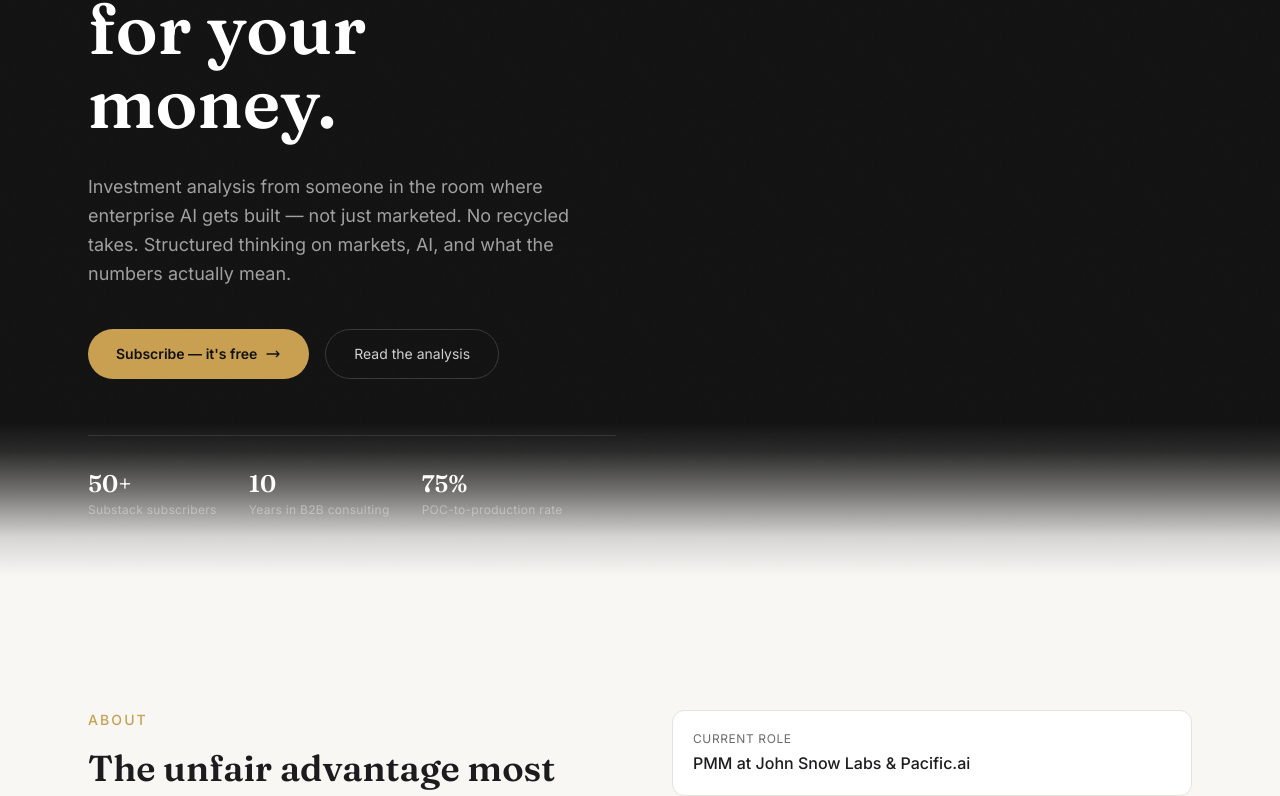
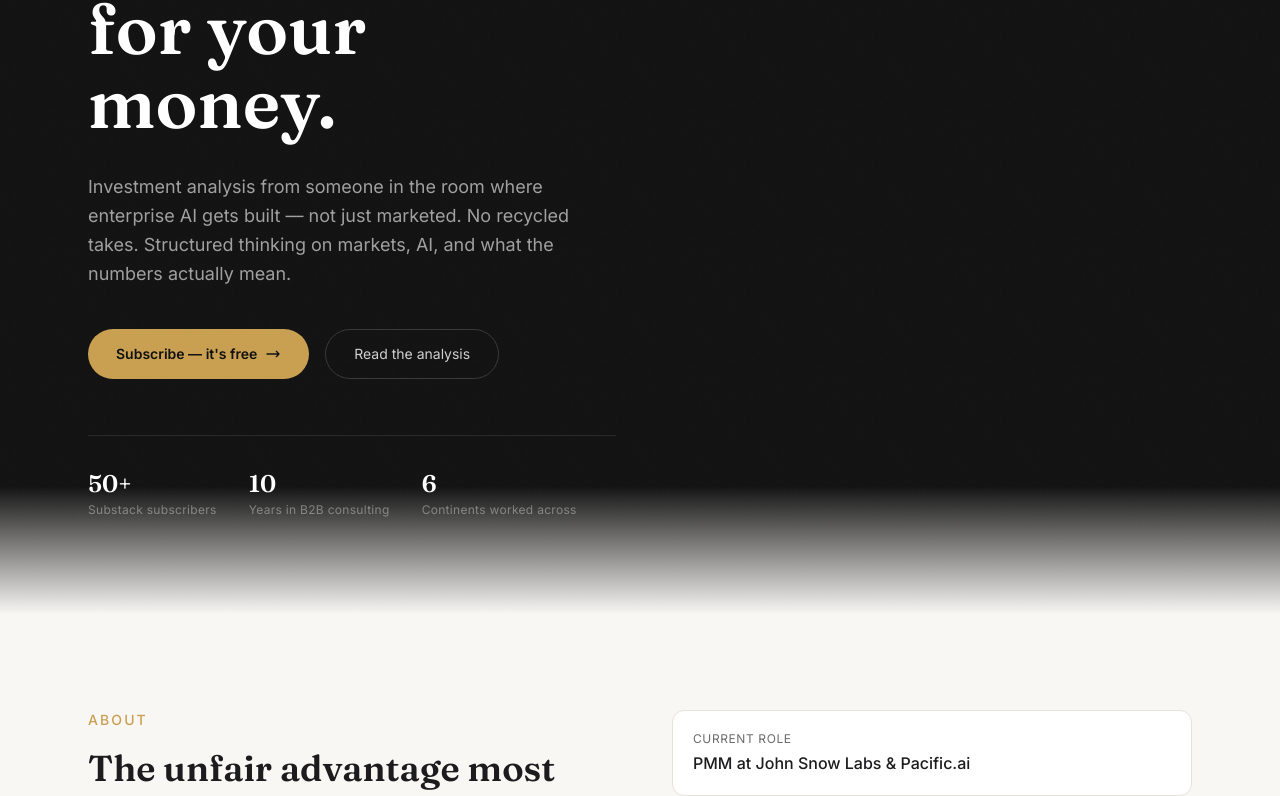
Before and after one commit to kgorobinska/oksanainvest, a Next.js app: page / in a window 1280 px wide. Shown: the part 476-1272 px from the top of the page. Built offline with nearby package versions, Linux system fonts and the light colour scheme; no server answers.

Commit message:
Fix gradient banding + replace 75% stat with 6 continents in hero

```diff
--- a/components/Hero.tsx
+++ b/components/Hero.tsx
@@ -77,7 +77,7 @@ export default function Hero() {
               {[
                 { label: "Substack subscribers", value: "50+" },
                 { label: "Years in B2B consulting", value: "10" },
-                { label: "POC-to-production rate", value: "75%" },
+                { label: "Continents worked across", value: "6" },
               ].map((stat) => (
                 <div key={stat.label}>
                   <p
@@ -112,11 +112,11 @@ export default function Hero() {
         </div>
       </div>
 
-      {/* Bottom fade into cream */}
+      {/* Bottom fade into cream — use rgba(17,17,17,0) not 'transparent' to avoid grey banding */}
       <div
-        className="absolute bottom-0 left-0 right-0 h-48 pointer-events-none"
+        className="absolute bottom-0 left-0 right-0 h-32 pointer-events-none"
         style={{
-          background: "linear-gradient(to top, #F9F7F4 0%, #F9F7F4 20%, rgba(249,247,244,0.85) 40%, rgba(249,247,244,0.4) 65%, rgba(249,247,244,0.1) 85%, transparent 100%)",
+          background: "linear-gradient(to top, #F9F7F4 0%, rgba(17,17,17,0) 100%)",
         }}
       />
     </section>
```
